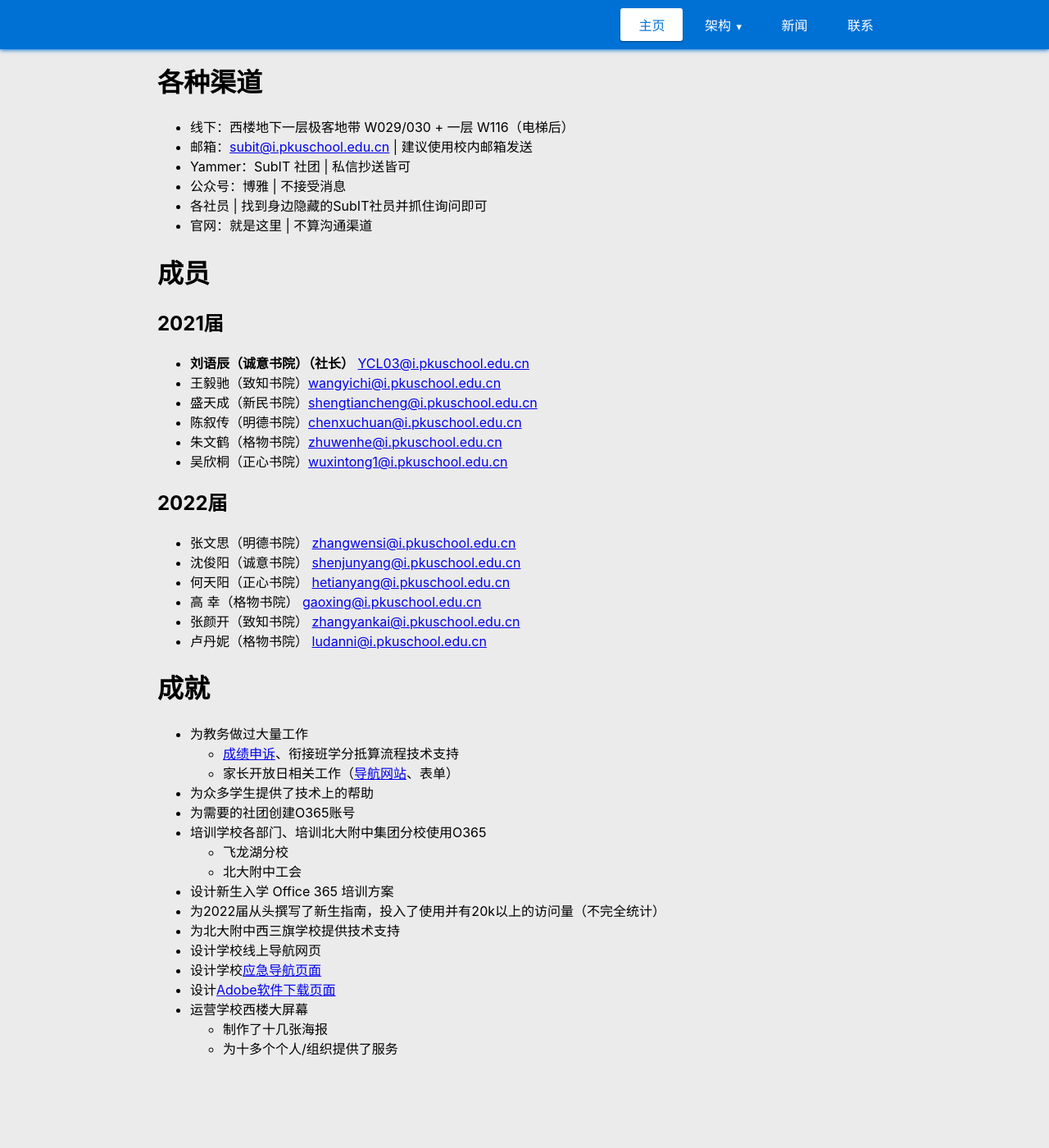
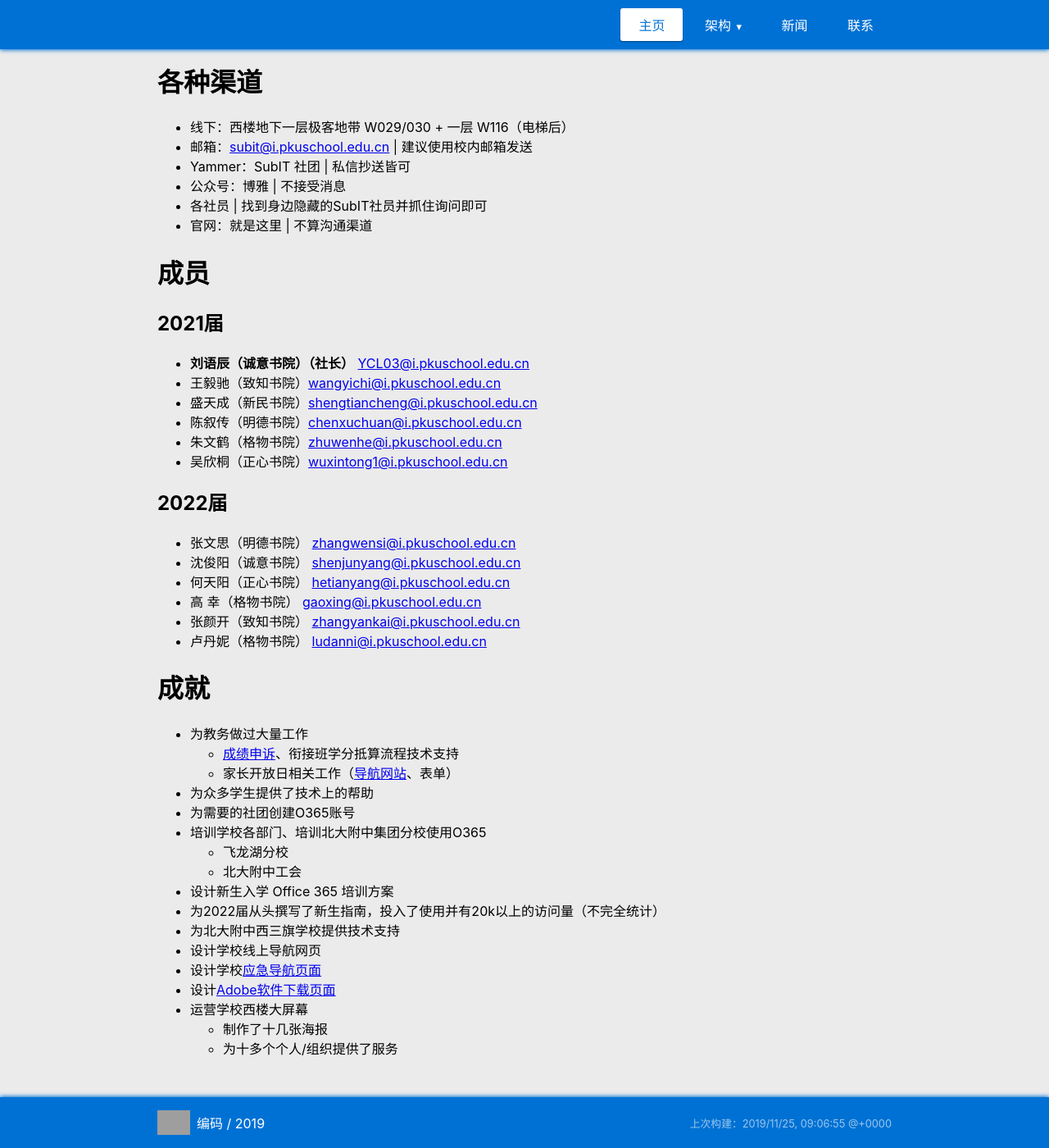
Before and after one commit to pkuschool/SubIT, a Jekyll site: the page built from index.html, in a window 1280 px wide and 1400 px high, scrolled down 435 px. Shown: the whole window at 82% size. Built offline with Jekyll 4.4.1, drawn with Linux system fonts in a browser that asks for light colours; nearby versions of some CDN libraries; before the commit the page ends 1773 px from its top, so only the background shows below that; grey boxes are pictures that could not be loaded.

Commit message:
Add footer

```diff
--- a/_layouts/default.html
+++ b/_layouts/default.html
@@ -48,9 +48,9 @@
         </div>
     </nav>
     <div class="side-menu m-side-hidden hidden" style="overflow: auto;">
-        <a href="#" class="pure-menu-link m-menu-opener" style="height: 2em;display: inline-flex; align-items: center;justify-content: space-between; width: calc(100% - 32px);margin: 6px 0;">
-            <img src="./src/nav.svg" alt="" height="15" style="margin-left: 2px;">
-            <img src="./src/logowhite.svg" alt="" style="height: 30px; margin-top: -2px" id="site-header-logo" onclick="window.open('/', '_self')">
+        <a href="#" class="pure-menu-link m-menu-opener" style="height: 2em;display: inline-flex; align-items: center;justify-content: space-between; width: calc(100% - 32px);margin: 6px 0;user-select: none;-webkit-user-drag: none;">
+            <img src="./src/nav.svg" alt="" height="15" style="margin-left: 10px;-webkit-user-drag: none;">
+            <img src="./src/logowhite.svg" alt="" style="height: 30px; margin-top: -2px;margin-right: 3px;-webkit-user-drag: none;" onclick="window.open('/', '_self')">
         </a>
 
         <!-- <div id="site-title" style="margin-top: 4px;margin-bottom: 4px;">
@@ -76,6 +76,15 @@
     </div>
     <div class="side-bg hidden" onclick="toggleMenu()"></div>
     {{content}}
+    <footer class="">
+        <div class="container" id="footer-content">
+            <div style="display: inline-flex;align-items: center;">
+                <img src="./src/logowhite.svg" alt="" style="height: 30px;-webkit-user-drag: none;">
+                <span style="margin-left: 8px;">编码 / 2019</span>
+            </div>
+            <p style="opacity: .6;"><small>上次构建：{{site.time | date: "%Y/%m/%d, %H:%M:%S @%z"}}</small></p>
+        </div>
+    </footer>
     <script>
         document.querySelectorAll(".m-menu-opener").forEach((item,index)=>{
             item.addEventListener('click', ()=>{
--- a/src/main.css
+++ b/src/main.css
@@ -18,7 +18,7 @@ html {
     z-index: 10;
 }
 
-#site-header{
+#site-header {
     box-shadow: 0px 1px 5px 0px #0071d4;
 }
 
@@ -62,14 +62,14 @@ html {
     transition: .25s padding;
 }
 
-@media only screen and (min-width: 993px){
-    #navigation-items>li>a{
+@media only screen and (min-width: 993px) {
+    #navigation-items>li>a {
         padding-left: 22px;
         padding-right: 22px;
     }
 }
 
-.nav-current>a{
+.nav-current>a {
     color: #0071d4 !important;
     background-color: #fff !important;
     box-shadow: 0 1px 2px 0px #00000064;
@@ -97,7 +97,7 @@ html {
 
 }
 
-.menu-custom-children{
+.menu-custom-children {
     padding-top: 5px;
     /* border: 1px #ffffff01 solid; */
     transition: .25s;
@@ -108,18 +108,20 @@ html {
 
 }
 
-.menu-custom-children>li>a{
+.menu-custom-children>li>a {
     color: rgb(231, 231, 231);
     transition: .25s;
     user-select: none;
 }
+
 .menu-custom-children>li>a:hover {
     color: white;
     /* font-weight: bold; */
     background-color: #ffffff65;
     /* font-size: 17px; */
 }
-.menu-custom-children>li>a:focus{
+
+.menu-custom-children>li>a:focus {
     color: white;
     background-color: #0071d4;
 }
@@ -128,7 +130,7 @@ html {
     transform: translateX(-75vw);
 }
 
-.side-menu{
+.side-menu {
     position: fixed;
     left: 0;
     top: 0;
@@ -142,24 +144,28 @@ html {
     transition: .25s all;
 }
 
-.side-bg{
+.side-bg {
     content: " ";
     position: fixed;
-    left:0;right: 0;top: 0;bottom: 0;
+    left: 0;
+    right: 0;
+    top: 0;
+    bottom: 0;
     z-index: 90;
     background-color: #00000078;
 }
 
-.m-custom-child{
-    padding-left: 10px;
+.m-custom-child {
+    padding-left: 00px;
     font-size: 14px;
     height: 0.001px;
     overflow: hidden;
     transition: .25s height;
 }
 
-.m-child-link{
+.m-child-link {
     font-size: 14px !important;
+    padding-left: 24px;
 }
 
 .m-has-child:focus>.m-custom-child,
@@ -167,15 +173,17 @@ html {
 .m-has-child:hover>.m-custom-child {
     height: fit-content;
 }
+
 .m-has-child>a::after {
     padding-left: 0.5em;
     content: "\25B8";
 }
+
 .m-has-child:hover>a::after {
     content: "\25BE";
 }
 
-.m-side-content>a{
+.m-side-content>a {
     color: white;
     font-size: 18px;
 }
@@ -185,7 +193,8 @@ html {
 .m-side-content:not(.m-nav-current)>a:focus {
     background-color: #ffffff2d;
 }
-.m-nav-current>a{
+
+.m-nav-current>a {
     /* color: #0071d4 !important; */
     font-weight: bold;
     color: #0071d4;
@@ -197,26 +206,29 @@ html {
 /* .m-menu-opener{
     padding-left: 0;
 } */
-.no-left-padding{
+.no-left-padding {
     padding-left: 0px;
 }
 
-.m-menu-opener:hover, .m-menu-opener:active, .m-menu-opener:focus{
+.m-menu-opener:hover,
+.m-menu-opener:active,
+.m-menu-opener:focus {
     background: transparent !important;
 }
 
-.m-menu-opener::after{
+.m-menu-opener::after {
     content: none !important;
     padding-left: 0 !important;
 }
+
 .container {
     margin: 0 auto;
     max-width: 1280px;
     width: 90%;
 }
 
-.navigation-items>li>a{
-        transition: .15s background-color,
+.navigation-items>li>a {
+    transition: .15s background-color,
         .15s border-radius;
 
 }
@@ -225,7 +237,8 @@ html {
     .container {
         width: 85%;
     }
-    .hide-on-medium-and-up{
+
+    .hide-on-medium-and-up {
         display: none !important;
     }
 }
@@ -278,7 +291,8 @@ html {
     .article-title {
         font-size: 29px;
     }
-    .hide-on-small{
+
+    .hide-on-small {
         display: none;
     }
 }
@@ -301,7 +315,7 @@ p[centered] {
     text-align: center;
 }
 
-.badge{
+.badge {
     padding: 4px 10px 6px;
     border-radius: 5px;
     margin-left: 3px;
@@ -313,11 +327,12 @@ p[centered] {
     border: 1px solid #00000001;
     transition: .15s border-color;
 }
-.badge:hover{
+
+.badge:hover {
     border-color: #00000055;
 }
 
-.tag-list{
+.tag-list {
     margin: 0;
     word-wrap: break-word;
     word-break: keep-all;
@@ -327,12 +342,12 @@ p[centered] {
     padding-bottom: 0;
 }
 
-.article-description{
+.article-description {
     margin-bottom: .3em;
     margin-top: .7em;
 }
 
-.showcase-content{
+.showcase-content {
     width: 100%;
     min-height: 500px;
 }
@@ -345,7 +360,7 @@ p[centered] {
 
 }
 
-::-webkit-scrollbar-track{
+::-webkit-scrollbar-track {
     padding: 10px 0;
 }
 
@@ -365,6 +380,23 @@ p[centered] {
     background-color: #686868;
 }
 
-#site-header-logo{
+#site-header-logo {
     cursor: pointer;
 }
+
+footer {
+    background-color: #0071d4;
+    width: 100%;
+    z-index: 10;
+    box-shadow: 0px -1px 5px 0px #0071d4;
+    user-select: none;
+    -webkit-user-drag: none;
+}
+
+#footer-content {
+    padding: 5px 0;
+    color: white;
+    display: flex;
+    justify-content: space-between;
+    align-items: center;
+}
```
